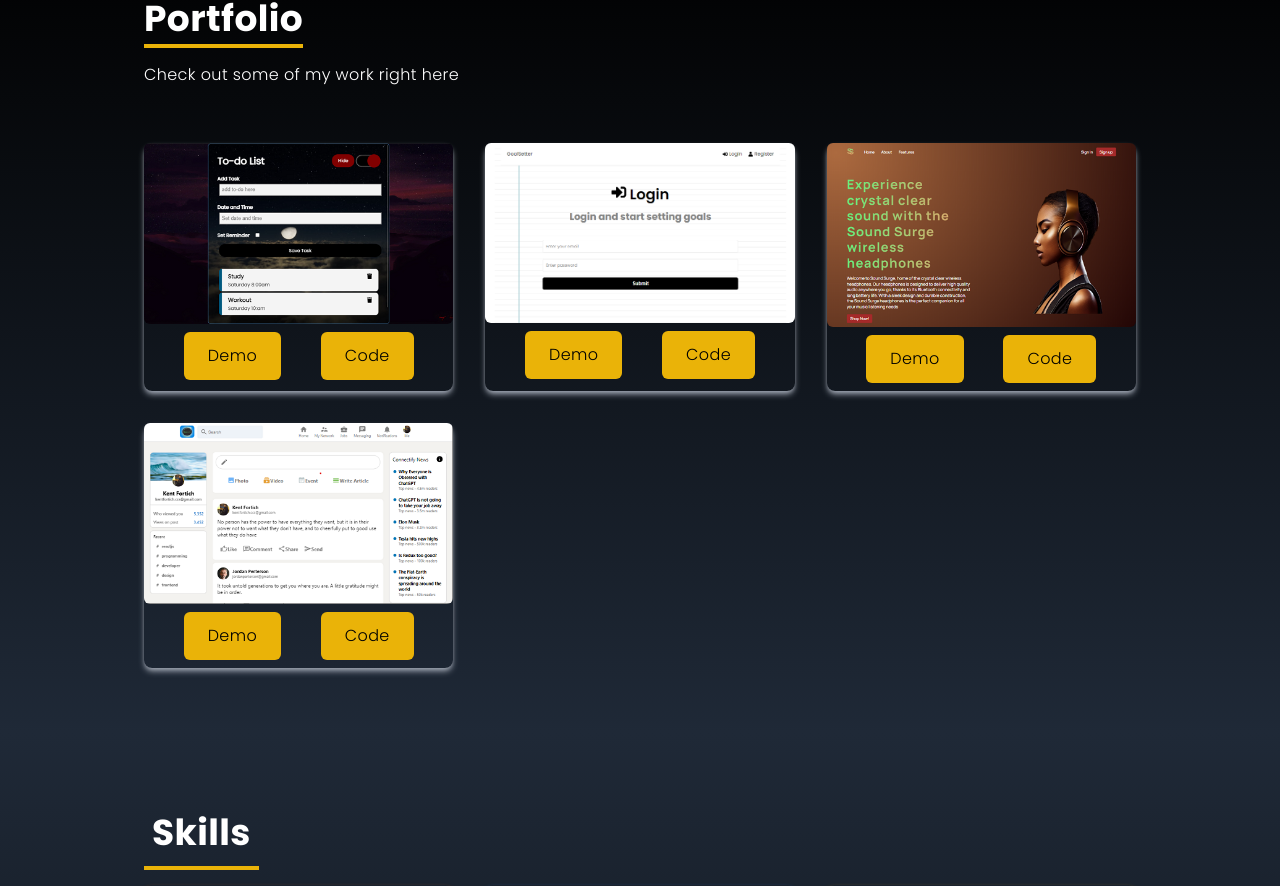
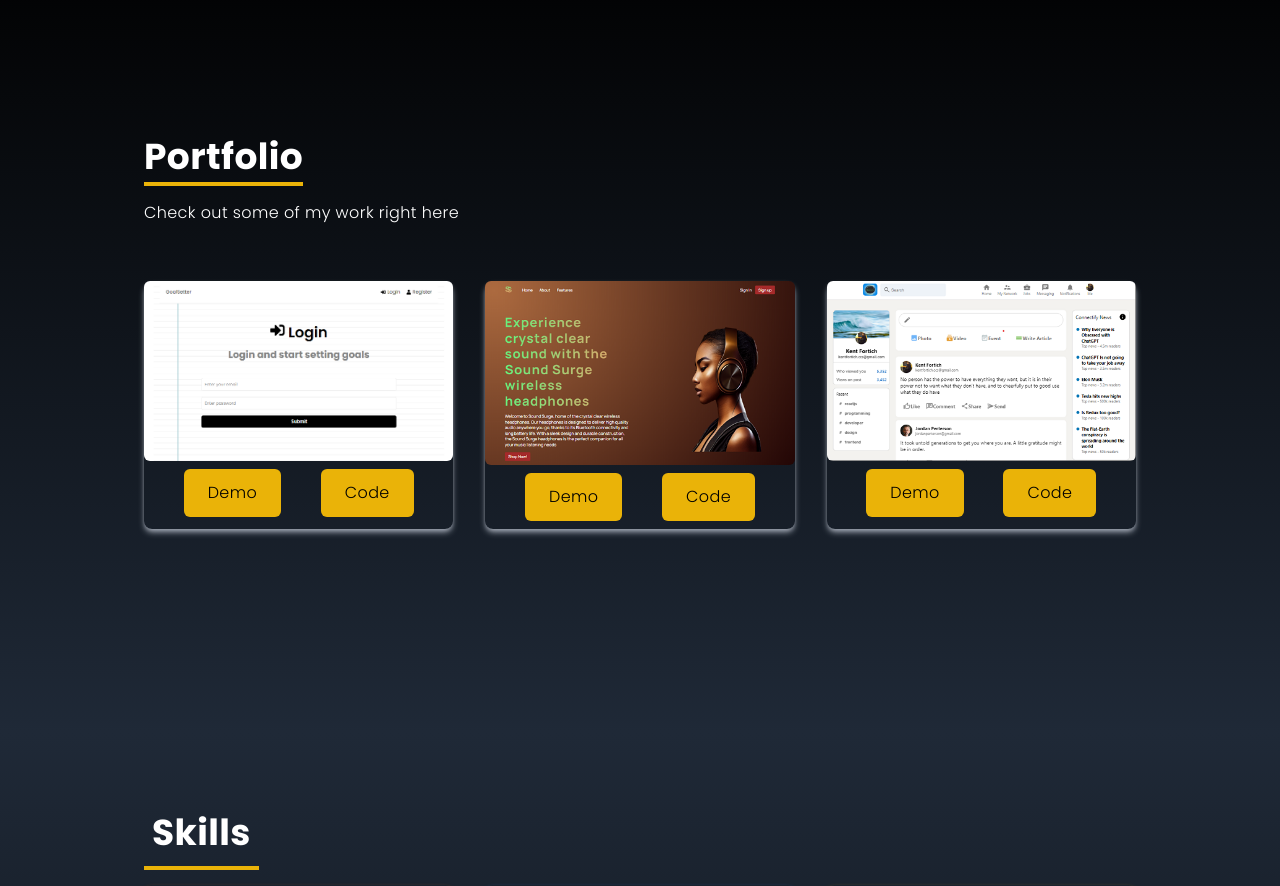
Before and after one commit to 4kent4/react-portfolio, a React (Create React App) app: page / in a window 1280 px wide. Shown: the part 2023-2909 px from the top of the page. Built offline with nearby package versions, Linux system fonts and the light colour scheme.

Commit message:
fixed project link

```diff
--- a/src/components/Portfolio.jsx
+++ b/src/components/Portfolio.jsx
@@ -1,4 +1,3 @@
-import todolist from "../assets/todolist.png";
 import soundsurge from "../assets/soundsurge.png";
 import connectify from "../assets/connectify.png";
 import goalsetter from "../assets/goal-setter.png";
@@ -37,24 +36,18 @@ const Portfolio = () => {
 	const portfolios = [
 		{
 			id: 1,
-			src: todolist,
-			href: "https://github.com/4kent4/to-do-list",
-			demo: "https://4kent4.github.io/to-do-list/",
+			src: goalsetter,
+			href: "https://github.com/4kent4/Mern-goal-setter",
+			demo: "https://mern-goal-setter.netlify.app/",
 		},
 		{
 			id: 2,
-			src: goalsetter,
-			href: "https://github.com/4kent4/Mern-goal-setter",
-			demo: "/",
-		},
-		{
-			id: 3,
 			src: soundsurge,
 			href: "https://github.com/4kent4/sound-surge-landing-page",
 			demo: "https://4kent4.github.io/sound-surge-landing-page/",
 		},
 		{
-			id: 4,
+			id: 3,
 			src: connectify,
 			href: "https://github.com/4kent4/Connectify",
 			demo: "https://connectify-dbb63.web.app/",
```
